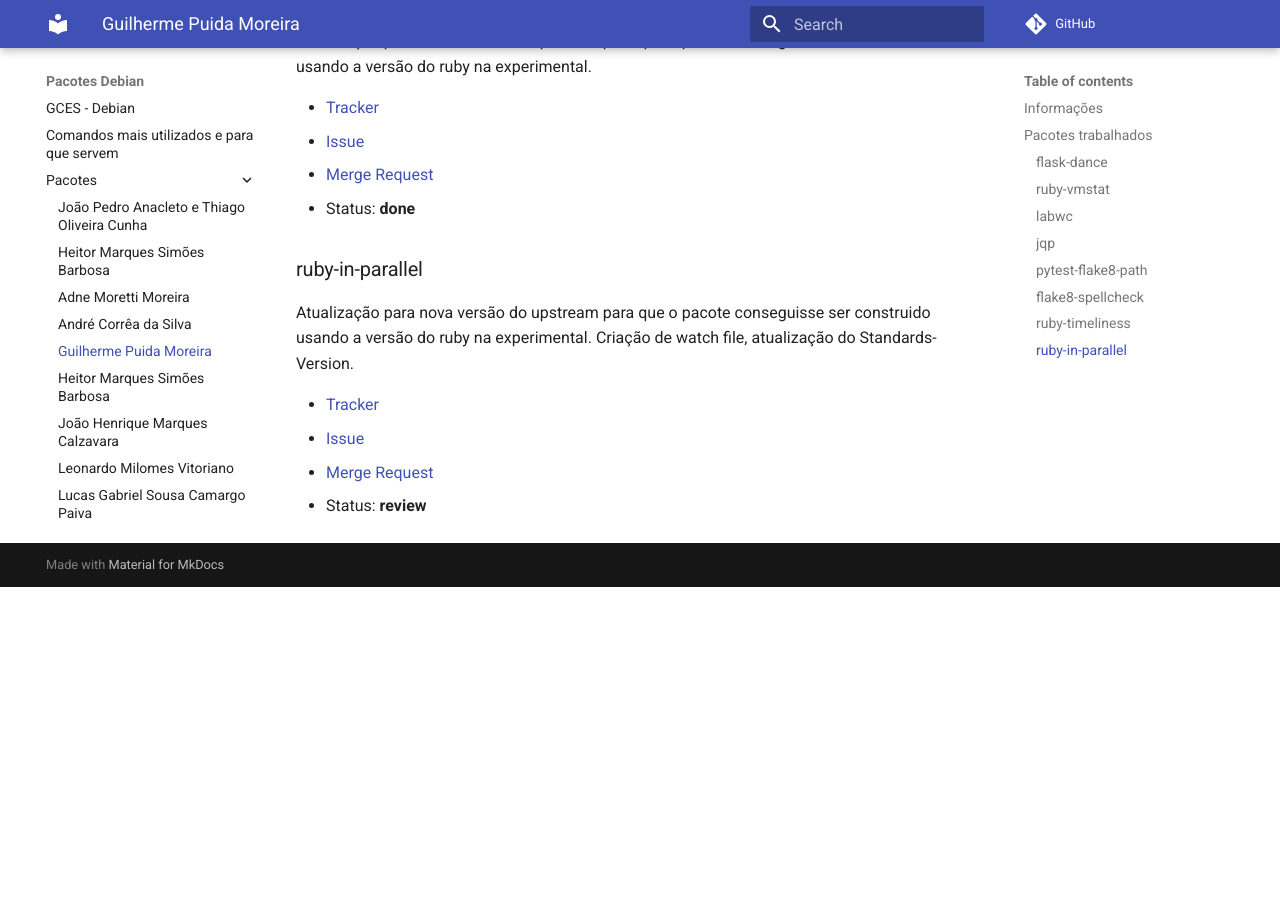
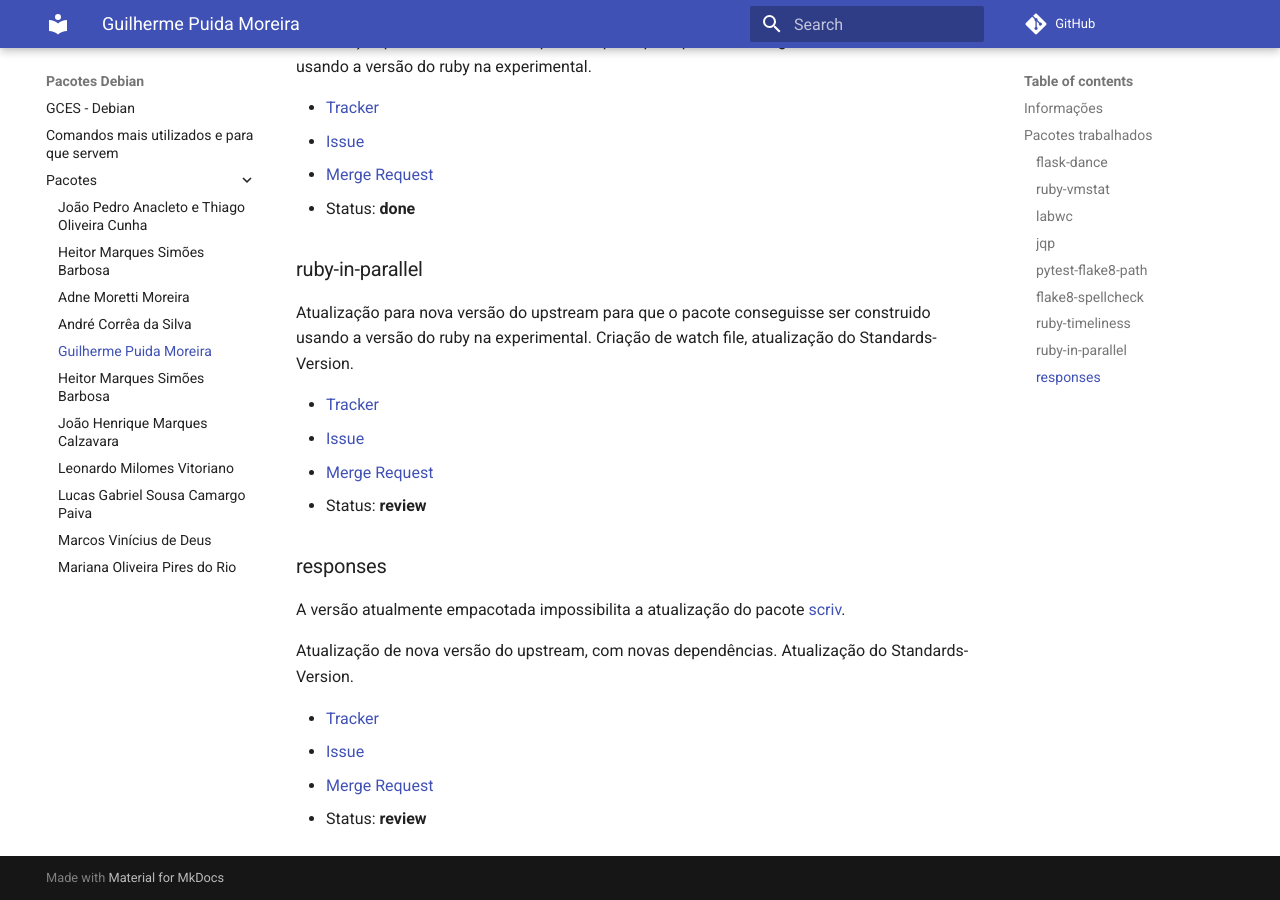
Before and after one commit to FGA-GCES/Debian_Pacotes, an MkDocs documentation site: the page built from docs/pacotes/guilherme-puida-moreira.md, in a window 1280 px wide and 900 px high, scrolled down 1841 px. Built offline with MkDocs 1.6.1 and Material for MkDocs 9.7.7, drawn with Linux system fonts in a browser that asks for light colours; comment, search, counter and statistics services are not loaded; before the commit the page ends 2428 px from its top, so only the background shows below that.

Commit message:
pacote responses

```diff
--- a/docs/pacotes/guilherme-puida-moreira.md
+++ b/docs/pacotes/guilherme-puida-moreira.md
@@ -87,3 +87,16 @@
 - [Issue](https://salsa.debian.org/debian-brasilia-team/docs/-/issues/98)
 - [Merge Request](https://salsa.debian.org/debian/ruby-in-parallel/-/merge_requests/5)
 - Status: **review**
+
+### responses
+
+A versão atualmente empacotada impossibilita a atualização do pacote
+[scriv](https://tracker.debian.org/pkg/scriv).
+
+Atualização de nova versão do upstream, com novas dependências. Atualização do
+Standards-Version.
+
+- [Tracker](https://tracker.debian.org/pkg/responses)
+- [Issue](https://salsa.debian.org/debian-brasilia-team/docs/-/issues/111)
+- [Merge Request](https://salsa.debian.org/python-team/packages/responses/-/merge_requests/5)
+- Status: **review**
```
